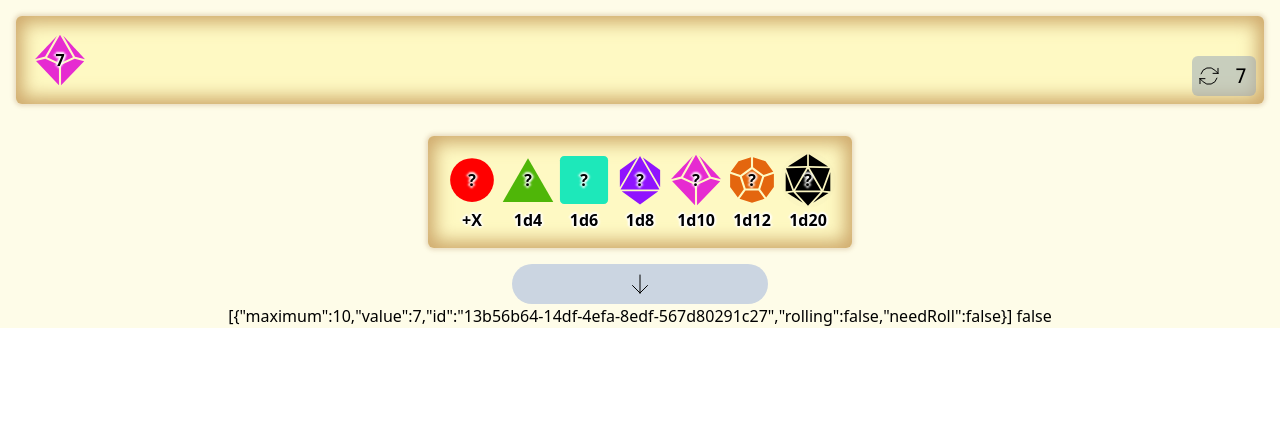
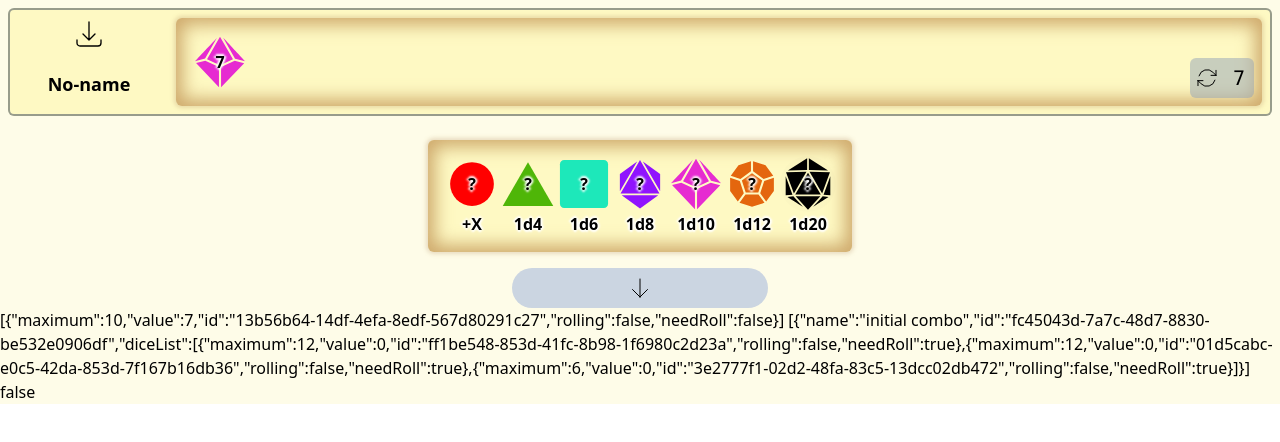
Before and after one commit to Lethargie1/Maptool-DiceTray, a Svelte app: page / in a window 1280 px wide. Shown: the top 442 px of the page. Built offline with nearby package versions, Linux system fonts and the light colour scheme; the HTML template or start-up script is replaced by a standard one.

Commit message:
implement save/load

```diff
--- a/src/Icon.svelte
+++ b/src/Icon.svelte
@@ -28,6 +28,11 @@
             box:24,
             name:"arrowup",
             svg:`<path stroke-linecap="round" stroke-linejoin="round" d="M12 19.5v-15m0 0l-6.75 6.75M12 4.5l6.75 6.75" />`
+        },
+        {
+            box:24,
+            name:"save",
+            svg:` <path stroke-linecap="round" stroke-linejoin="round" d="M3 16.5v2.25A2.25 2.25 0 005.25 21h13.5A2.25 2.25 0 0021 18.75V16.5M16.5 12L12 16.5m0 0L7.5 12m4.5 4.5V3" />`
         }
     ];
     $: displayIcon = icons.find((e) => e.name === name);
--- a/src/SavedDiceTray.svelte
+++ b/src/SavedDiceTray.svelte
@@ -2,29 +2,48 @@
     import TrayHole from "./TrayHole.svelte";
     import Dice from "./Dice.svelte";
     import Icon from "./Icon.svelte";
+    import { trayContent, savedDiceCombination } from "./diceStore.js";
+    import { DiceObj } from "./diceStore.js";
 
     export let savedDiceComb = null;
+
+
+    function handleDeleteById(id){
+        savedDiceCombination.update((state) => {
+            let index = state.findIndex((dice) => dice.id === id);
+            if (index === -1 || index.length > 1) return state;
+            state.splice(index, 1);
+            return state;
+        });
+    }
+
+    function replaceActiveTray(){
+        trayContent.update(state => {
+            return savedDiceComb.diceList.map(dice => DiceObj.from(dice))
+        })
+    }
+
 </script>
 
 <div class="p-2 z-0 relative flex w-full">
     <div
-        class="flex justify-start flex-col rounded-l-md gap-2 items-stretch w-40 border-r-0 bg-opacity-0 border-2 border-slate-700 border-opacity-50"
+        class="flex justify-start flex-col rounded-l-md gap-2 items-stretch w-40 border-r-0 border-2 border-slate-700 border-opacity-50 bg-yellow-100"
     >
         <div class="flex justify-around">
-            <div class:iconWrapper={true}>
+            <div class:iconWrapper={true} on:click={()=>replaceActiveTray()}>
                 <Icon name="traysend" class="w-8 h-8" />
             </div>
-            <div class:iconWrapper={true}>
+            <div class:iconWrapper={true} on:click={()=>handleDeleteById(savedDiceComb.id)}>
                 <Icon name="garbage" class="stroke-red-700 w-8 h-8"/>
             </div>
         </div>
         <input
-            value={savedDiceComb.name}
+            bind:value={savedDiceComb.name}
             class="rounded-sm border-slate-500 text-center font-semibold text-lg p-1 bg-transparent"
         />
     </div>
     <div
-        class="p-2  rounded-r-md flex-grow border-l-0 bg-opacity-0 border-2 border-slate-700 border-opacity-50"
+        class="p-2  rounded-r-md flex-grow border-l-0 border-2 border-slate-700 border-opacity-50 bg-yellow-100"
     >
         <TrayHole class="justify-start">
             {#each savedDiceComb.diceList as dice}
--- a/src/Tray.svelte
+++ b/src/Tray.svelte
@@ -10,13 +10,11 @@
     import TrayTotal from "./TrayTotal.svelte"
     import TrayHole from "./TrayHole.svelte"
     import SavedDiceTray from "./SavedDiceTray.svelte"
+    import UnsavedDiceTray from "./UnsavedDiceTray.svelte"
 
     let displaySaved = false;
     let showModal = false;
-    $: unsavedCombination = {
-        name: "new comb",
-        diceList: $trayContent
-    }
+
 
     function handleDiceAdd(possibleDice) {
         if (possibleDice.maximum === 0) {
@@ -26,49 +24,19 @@
         trayContent.update((state) => [...state, DiceObj.from(possibleDice)]);
     }
 
-
-    function handleDiceRemoveId(id) {
-        trayContent.update((state) => {
-            let index = state.findIndex((dice) => dice.id === id);
-            if (index === -1 || index.length > 1) return state;
-            state.splice(index, 1);
-            return state;
-        });
-    }
-
     function handleModalModifier(e) {
         let flatDice = new DiceObj(0);
         flatDice.value = e.detail;
         trayContent.update((state) => [...state, flatDice]);
     }
 
-    function handleReroll() {
-        trayContent.update((state) =>
-            state.map((dc) => {
-                dc.needRoll = true;
-                return dc;
-            })
-        );
-    }
+
 </script>
 
 <div class="bg-yellow-50 flex flex-col items-center">
-<div class="p-4 w-full">
-    <TrayHole class="justify-start ">
-        {#each $trayContent as diceContent, i (diceContent.id)}
-            <div
-                animate:flip={{ delay: 200, duration: 1000 }}
-                transition:fade={{ duration: 200 }}
-            >
-                <Dice
-                    bind:diceContent
-                    removeDiceAction={() => handleDiceRemoveId(diceContent.id)}
-                />
-            </div>
-        {/each}
-        <TrayTotal trayStore={trayContent} buttonAction={handleReroll}/>
-    </TrayHole>
-</div>
+    <div class=" w-full">
+        <UnsavedDiceTray />
+    </div>
 <div class="p-4 flex justify-center">
     <TrayHole class="justify-center">
         {#each PossibleDices as Rollable}
@@ -89,8 +57,8 @@
     <Icon name={displaySaved ? "arrowup" : "arrowdown"} class="m-6 h-6" />
 </div>
 {#if displaySaved}
-    {#each $savedDiceCombination as diceComb}
-    <SavedDiceTray savedDiceComb={diceComb} />
+    {#each $savedDiceCombination as diceComb, i (diceComb.id)}
+    <SavedDiceTray bind:savedDiceComb={diceComb} />
     {/each}
 {/if}
 
@@ -99,6 +67,7 @@
 
 <ModifierModal bind:showModal on:success={handleModalModifier} />
 {JSON.stringify($trayContent)}
+{JSON.stringify($savedDiceCombination)}
 {displaySaved}
 </div>
 
--- /dev/null
+++ b/src/UnsavedDiceTray.svelte
@@ -0,0 +1,89 @@
+<script>
+    import TrayHole from "./TrayHole.svelte";
+    import Dice from "./Dice.svelte";
+    import Icon from "./Icon.svelte";
+    import TrayTotal from "./TrayTotal.svelte";
+    import { flip } from "svelte/animate";
+    import { fade } from "svelte/transition";
+    import { trayContent, savedDiceCombination } from "./diceStore.js";
+    import { v4 as uuidv4 } from 'uuid';
+    import { DiceObj } from "./diceStore.js";
+    export let trayName = "No-name";
+
+    function handleDiceRemoveId(id) {
+        trayContent.update((state) => {
+            let index = state.findIndex((dice) => dice.id === id);
+            if (index === -1 || index.length > 1) return state;
+            state.splice(index, 1);
+            return state;
+        });
+    }
+
+    function handleReroll() {
+        trayContent.update((state) =>
+            state.map((dc) => {
+                dc.needRoll = true;
+                return dc;
+            })
+        );
+    }
+
+    function handleSave() {
+        savedDiceCombination.update((state) => {
+            let nameList = state.map((diceComb) => diceComb.name);
+            let finalName;
+            if (nameList.includes(trayName)) finalName = trayName + " copy";
+            else finalName = trayName;
+
+            let newComb = {
+                name: finalName,
+                id: uuidv4(),
+                diceList: $trayContent,
+            };
+
+            return [...state, newComb];
+        });
+    }
+</script>
+
+<div class="p-2 z-0 relative flex w-full ">
+    <div
+        class="flex justify-start flex-col rounded-l-md gap-2 items-stretch w-40 border-r-0 border-2 border-slate-700 border-opacity-50 bg-yellow-100"
+    >
+        <div class="flex justify-around">
+            <div class:iconWrapper={true} on:click={() => handleSave()}>
+                <Icon name="save" class="w-8 h-8" />
+            </div>
+        </div>
+        <input
+            value={trayName}
+            class="rounded-sm border-slate-500 text-center font-semibold text-lg p-1 bg-transparent"
+        />
+    </div>
+    <div
+        class="p-2  rounded-r-md flex-grow border-l-0 border-2 border-slate-700 border-opacity-50 bg-yellow-100"
+    >
+        <TrayHole class="justify-start">
+            {#each $trayContent as dice, i (dice.id)}
+                <div
+                    animate:flip={{ delay: 200, duration: 1000 }}
+                    transition:fade={{ duration: 200 }}
+                    class=" bg-transparent flex items-center justify-center cursor-pointer"
+                >
+                    <Dice
+                        bind:diceContent={dice}
+                        displayMode={false}
+                        removeDiceAction={() => handleDiceRemoveId(dice.id)}
+                    />
+                </div>
+            {/each}
+            <TrayTotal trayStore={trayContent} buttonAction={handleReroll} />
+        </TrayHole>
+    </div>
+</div>
+
+<style>
+    .iconWrapper {
+        @apply p-2 hover:bg-slate-500 hover:bg-opacity-50 rounded-md;
+    }
+</style>
--- a/src/diceStore.js
+++ b/src/diceStore.js
@@ -92,6 +92,7 @@ export let trayContent = new writable([
 export let savedDiceCombination = new writable([
     {
         name: "initial combo",
+        id: uuidv4(),
         diceList: [
             new DiceObj(12), new DiceObj(12), new DiceObj(6)
         ]
```
